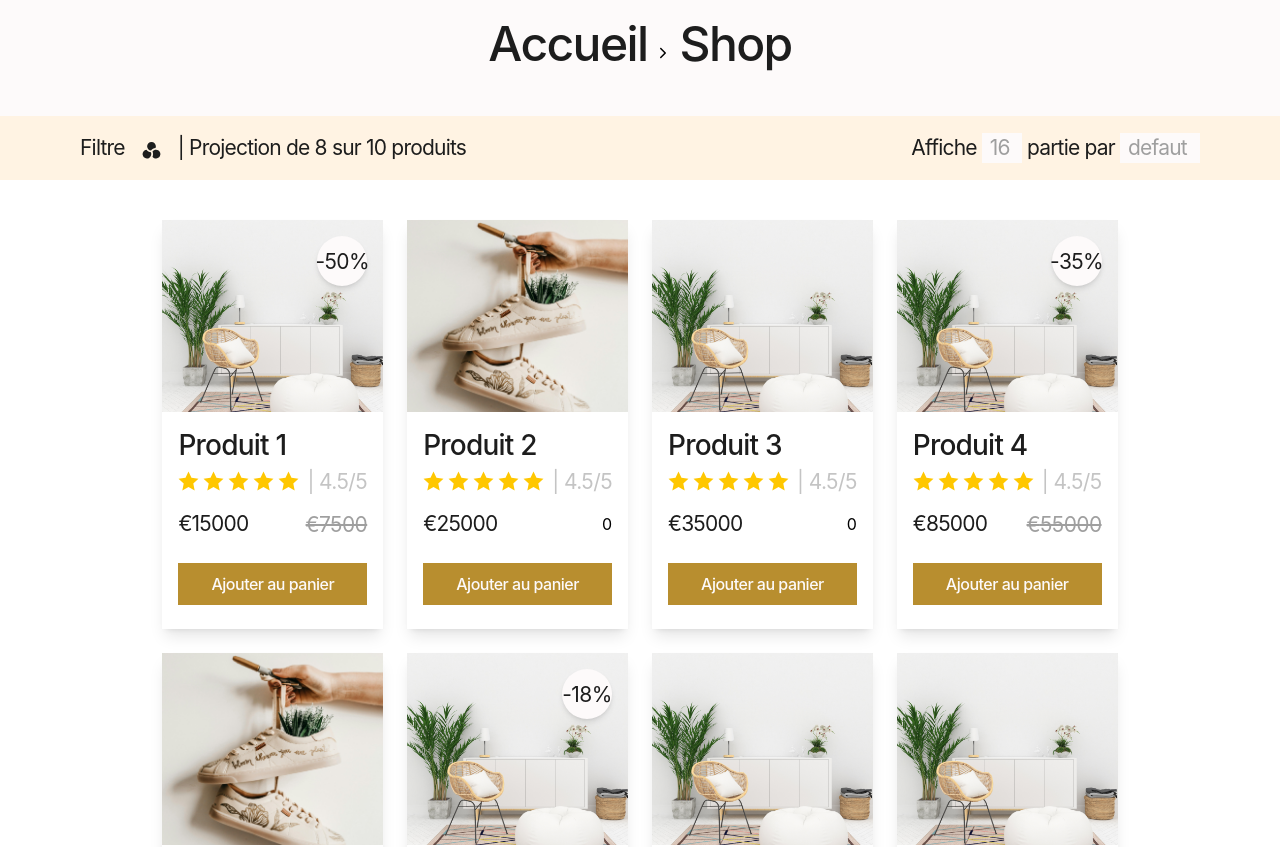
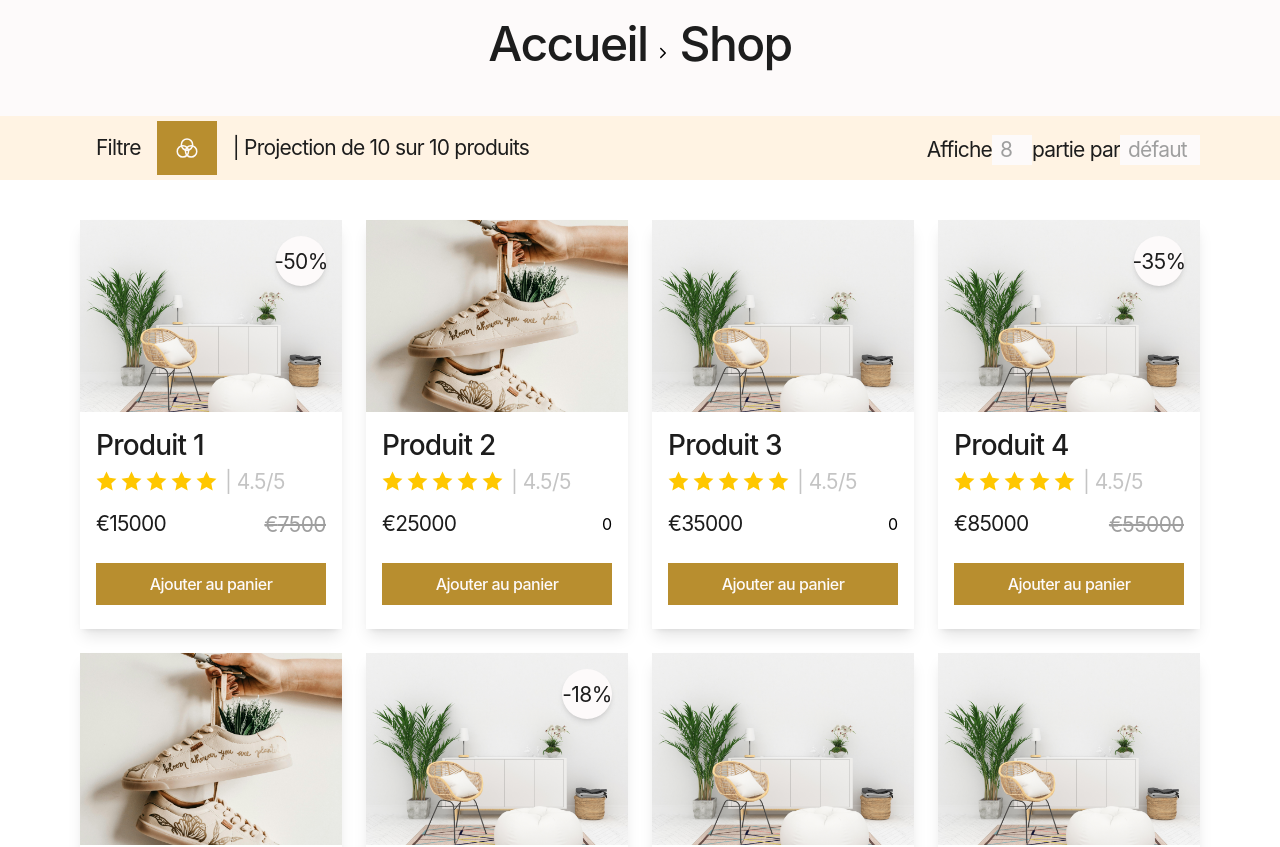
Before and after one commit to 53800499/shobMarkets, a Next.js app: page /shop in a window 1280 px wide. Shown: the part 328-1175 px from the top of the page. Built offline with nearby package versions, Linux system fonts and the light colour scheme.

Commit message:
section daffichage des produits Ok

```diff
--- a/src/components/shop/contain/contain.tsx
+++ b/src/components/shop/contain/contain.tsx
@@ -1,35 +1,30 @@
-/** @format */
-
 import CartProduit from "@/components/home/produits/cartProduit";
 import { dbProduits } from "@/components/home/produits/produitsDB";
 import Container from "@/ui/components/container/container";
 import Button from "@/ui/designSystem/button/button";
-import React, { useState } from "react";
-  // Nombre de produits à afficher par page
-  export const productsPerPage = 8;
+import { useState } from "react";
 
-export default function Contain() {
-  // État de la page actuelle
+/** @format */
+interface ContainProps {
+  produits: typeof dbProduits;
+}
+
+export default function Contain({ produits }: ContainProps) {
   const [currentPage, setCurrentPage] = useState(1);
-
-
-  // Calculer les produits à afficher pour la page actuelle
+  const [productsPerPage] = useState(8);
+  // Pagination
   const indexOfLastProduct = currentPage * productsPerPage;
   const indexOfFirstProduct = indexOfLastProduct - productsPerPage;
-  const currentProducts = dbProduits.slice(indexOfFirstProduct, indexOfLastProduct);
+  const currentProducts = produits.slice(indexOfFirstProduct, indexOfLastProduct);
+  const totalPages = Math.ceil(produits.length / productsPerPage);
 
-  // Fonction pour changer de page
   const handlePageChange = (page: number) => {
     setCurrentPage(page);
   };
 
-  // Nombre total de pages
-  const totalPages = Math.ceil(dbProduits.length / productsPerPage);
-
   return (
     <Container className="my-8">
-      <div className="flex flex-wrap justify-center gap-6 my-10">
-        {/* Affichage des produits pour la page actuelle */}
+      <div className="grid grid-cols-2 m:grid-cols-3 lg:grid-cols-4 gap-2 md:gap-6 justify-center gap-6 my-10">
         {currentProducts.map((produit, index) => (
           <CartProduit
             key={index}
@@ -45,22 +40,18 @@ export default function Contain() {
 
       {/* Pagination */}
       <div className="flex justify-center gap-4 ">
-        {/* Bouton Précédent */}
         <Button
           variant="suivant"
-          className="rounded focus:bg-primary"
           action={() => handlePageChange(currentPage > 1 ? currentPage - 1 : currentPage)}
           disabled={currentPage === 1}
         >
           Précédent
         </Button>
 
-        {/* Boutons de pagination (1, 2, 3, etc.) */}
         {[...Array(totalPages)].map((_, index) => (
           <Button
             key={index}
             variant="suivant"
-            className="rounded focus:bg-primary"
             action={() => handlePageChange(index + 1)}
             disabled={currentPage === index + 1}
           >
@@ -68,10 +59,8 @@ export default function Contain() {
           </Button>
         ))}
 
-        {/* Bouton Suivant */}
         <Button
           variant="suivant"
-          className="rounded focus:bg-primary"
           action={() => handlePageChange(currentPage < totalPages ? currentPage + 1 : currentPage)}
           disabled={currentPage === totalPages}
         >
--- /dev/null
+++ b/src/components/shop/contain/shop.contain.tsx
@@ -0,0 +1,26 @@
+/** @format */
+import React, { useState } from "react";
+import { dbProduits } from "@/components/home/produits/produitsDB";
+import Navbar from "../navbar/navbar";
+import Contain from "./contain";
+export const totalProduits = dbProduits.length;
+
+export default function ShopContain() {
+  const [selectedCategory, setSelectedCategory] = useState<string | null>(null);
+
+  const filteredProducts =
+    selectedCategory === "Tous" || !selectedCategory
+      ? dbProduits
+      : dbProduits.filter((produit) => produit.categorie === selectedCategory);
+
+  return (
+    <>
+      {/* Passer les props pour gérer la sélection de catégories */}
+      <Navbar
+        selectedCategory={selectedCategory} productsPerPage={filteredProducts.length}
+        setSelectedCategory={setSelectedCategory}
+      />
+      <Contain produits={filteredProducts} />
+    </>
+  );
+}
--- /dev/null
+++ b/src/components/shop/filtre/filtre.tsx
@@ -0,0 +1,16 @@
+/** @format */
+
+import Typography from "@/ui/designSystem/typography/typography";
+
+export default function Filtre() {
+
+  return (
+    <div className="rounded-md bg-white shadow-md m-4 h-full">
+      <div>
+        <Typography>Filtres </Typography>
+      </div>
+      <div></div>
+      <hr className="mx-4" />
+    </div>
+  );
+}
--- a/src/components/shop/navbar/navbar.tsx
+++ b/src/components/shop/navbar/navbar.tsx
@@ -1,44 +1,156 @@
 /** @format */
 
-import { dbProduits } from "@/components/home/produits/produitsDB";
+import { useState } from "react";
+import { IoColorFilterOutline } from "react-icons/io5";
+import { RiCloseFill, RiColorFilterFill } from "react-icons/ri";
 import Container from "@/ui/components/container/container";
 import Typography from "@/ui/designSystem/typography/typography";
-import React from "react";
-import {  RiColorFilterFill } from "react-icons/ri";
-import { productsPerPage } from "../contain/contain";
+import Button from "@/ui/designSystem/button/button";
+import { totalProduits } from "../contain/shop.contain";
 
+// Interfaces pour les props
+interface ModalProps {
+  isOpen: boolean;
+  onClose: () => void;
+  children: React.ReactNode;
+}
 
-export default function Navbar() {
-  const totalProduits = dbProduits.length;
+interface NavbarProps {
+  selectedCategory: string | null;
+  setSelectedCategory: (category: string | null) => void;
+  productsPerPage: number;
+}
+
+// Constantes globales
+const categories = ["Tous", "Produit", "Chaussure", "Maison", "Alimentation"];
+//const productsPerPage = 16; // Projection par défaut
+//const totalProduits = 120; // Nombre total de produits
+
+// Composant Modal
+function Modal({ isOpen, onClose, children }: ModalProps) {
+  if (!isOpen) return null;
+
   return (
-    <Container className="flex items-center justify-between h-16 bg-primary-1 ">
-      <Typography variant="caption1" className="flex space-x-4">
-        <Typography component="span">Filtre</Typography>
-        <Typography component="span" className="mt-2">
-          <RiColorFilterFill />
+    <div
+      className="fixed inset-0 bg-black bg-opacity-50 flex items-center justify-center z-50"
+      /* aria-hidden={!isOpen} */
+    >
+      <div className="bg-white rounded-lg shadow-lg p-6 w-4/5 sm:w-1/2">
+        <div className="flex justify-between items-center border-b pb-3">
+          <Typography variant="h5">Catégories</Typography>
+          <button
+            onClick={onClose}
+            className="text-gray-500 hover:text-gray-800"
+            aria-label="Fermer le modal"
+          >
+            <RiCloseFill size={24} />
+          </button>
+        </div>
+        <div className="mt-4">{children}</div>
+      </div>
+    </div>
+  );
+}
+
+// Composant Navbar
+export default function Navbar({
+  selectedCategory,
+  setSelectedCategory,
+  productsPerPage,
+}: NavbarProps) {
+  const [isModalOpen, setIsModalOpen] = useState(false);
+
+  const toggleModal = () => setIsModalOpen(!isModalOpen);
+
+  const handleCategoryClick = (category: string) => {
+    setSelectedCategory(category === selectedCategory ? null : category);
+    setIsModalOpen(false); // Ferme le modal après sélection
+  };
+
+  const renderCategoryButton = (category: string) => (
+    <Button
+      key={category}
+      action={() => handleCategoryClick(category)}
+      className={`px-4 py-2 m-1 rounded-md ${
+        selectedCategory === category
+          ? "bg-blue-500 text-white"
+          : "bg-gray-200 hover:bg-gray-300"
+      }`}
+    >
+      {category}
+    </Button>
+  );
+
+  return (
+    <>
+      {/* Barre de navigation */}
+      <Container className="flex items-center sticky top-30 md:top-20 z-50 justify-between h-16 bg-primary-1">
+        <Typography
+          variant="caption1"
+          className="flex space-x-4 items-center mx-4"
+        >
+          <Typography component="span">Filtre</Typography>
+          <Button  action={toggleModal} aria-label="Afficher le filtre">
+            {isModalOpen ? (
+              <RiColorFilterFill size={24} />
+            ) : (
+              <IoColorFilterOutline size={24} />
+            )}
+          </Button>
+          <Typography className="hidden sm:flex" component="span">
+            | Projection de {productsPerPage} sur {totalProduits} produits
+          </Typography>
         </Typography>
-        <Typography component="span">
-          | Projection de {productsPerPage} sur {totalProduits} produits
-        </Typography>
-      </Typography>
-      <Typography>
-        <Typography className="pb-5">
+
+        <Typography className="hidden sm:pb-4 sm:flex">
           Affiche{" "}
           <input
             type="text"
             disabled
-            value={16}
+            value='8'
             className="w-auto px-2 bg-white text-gray-3 max-w-10"
           />{" "}
           partie par{" "}
           <input
             type="text"
             disabled
-            value="defaut"
+            value="défaut"
             className="w-auto px-2 bg-white text-gray-3 max-w-20"
           />
         </Typography>
-      </Typography>
-    </Container>
+
+        <Typography className="sm:hidden pb-5 me-4" component="span">
+          Projection de {productsPerPage} sur {totalProduits} produits
+        </Typography>
+      </Container>
+
+      {/* Catégorie sélectionnée */}
+      <Container >
+        {selectedCategory && (
+          <div className="mt-4 text-center">
+            <Typography variant="body">
+              Catégorie sélectionnée : <strong>{selectedCategory}</strong>
+            </Typography>
+          </div>
+        )}
+      </Container>
+
+      {/* Modal pour les catégories */}
+      <Modal isOpen={isModalOpen} onClose={toggleModal}>
+        <Typography variant="body" component="span">
+          Sélectionnez une catégorie :
+        </Typography>
+        <div className="flex flex-wrap mt-2">
+          {categories.map(renderCategoryButton)}
+        </div>
+        {selectedCategory && (
+          <div className="mt-4 text-center">
+            <Typography variant="body">
+              Catégorie sélectionnée : <strong>{selectedCategory}</strong>
+            </Typography>
+          </div>
+        )}
+      </Modal>
+    </>
   );
 }
--- a/src/pages/nouveaux-arrivants.tsx
+++ b/src/pages/nouveaux-arrivants.tsx
@@ -1,7 +1,5 @@
 /** @format */
 
-import Contain from "@/components/shop/contain/contain";
-import Navbar from "@/components/shop/navbar/navbar";
 import QualiteContainer from "@/components/shop/qualite/qualite.container";
 import ShobLink from "@/components/shop/shobLink/shobLink";
 import Layout from "@/ui/components/layout/layout";
@@ -14,9 +12,9 @@ export default function Shop() {
       <Seo title="Markets" description="Nouveaux arrivants" />
 
       <Layout isDisplayCreadCrumbs={false}>
-        <ShobLink />
+        <ShobLink />{/*
         <Navbar/>
-        <Contain/>
+        <Contain/> */}
         <QualiteContainer/>
       </Layout>
     </>
--- a/src/pages/shop.tsx
+++ b/src/pages/shop.tsx
@@ -1,7 +1,6 @@
 /** @format */
 
-import Contain from "@/components/shop/contain/contain";
-import Navbar from "@/components/shop/navbar/navbar";
+import ShopContain from "@/components/shop/contain/shop.contain";
 import QualiteContainer from "@/components/shop/qualite/qualite.container";
 import ShobLink from "@/components/shop/shobLink/shobLink";
 import Layout from "@/ui/components/layout/layout";
@@ -11,12 +10,10 @@ import React from "react";
 export default function Shop() {
   return (
     <>
-      <Seo title="BOUTIQUE" description="E-commerce" />
+      <Seo title="Boutique" description="Présentaion de nos produits" />
 
       <Layout isDisplayCreadCrumbs={false}>
-        <ShobLink />
-        <Navbar/>
-        <Contain/>
+        <ShobLink /><ShopContain/>
         <QualiteContainer/>
       </Layout>
     </>
```
